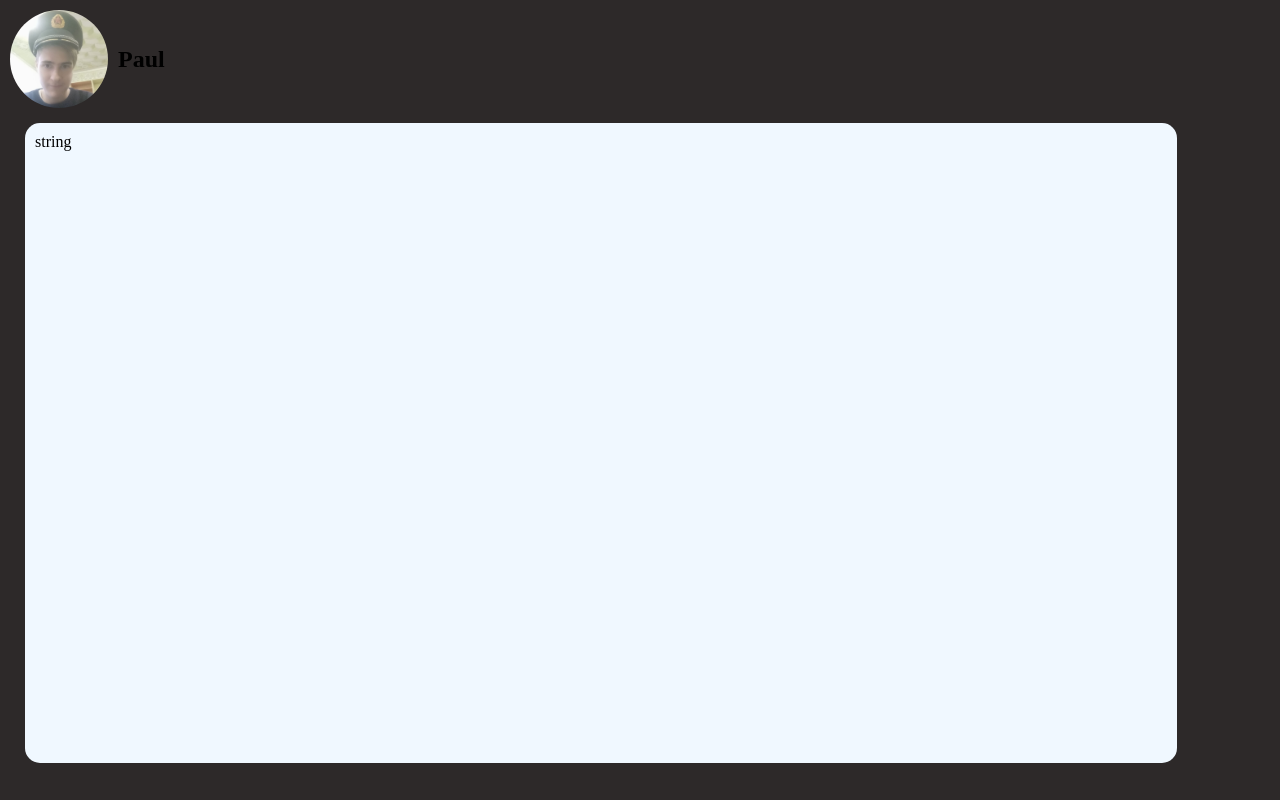
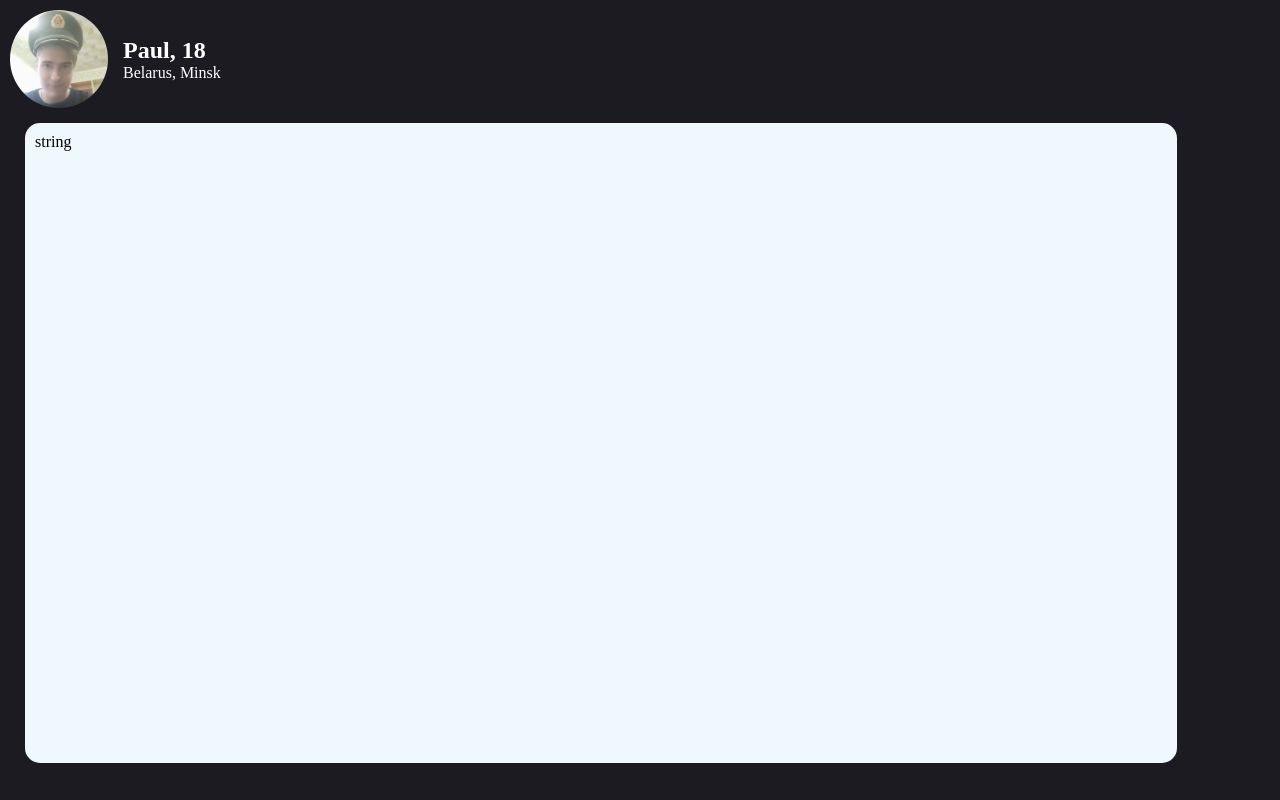
Before and after one commit to beseir/date-app-client, a React (Vite) app: page / in a window 1280 px wide. Built offline with nearby package versions, Linux system fonts and the light colour scheme.

Commit message:
change card design

```diff
--- a/src/components/Match.tsx
+++ b/src/components/Match.tsx
@@ -6,25 +6,18 @@ import {Profile} from "./Profile.tsx";
 import React from "react";
 
 export const Match = () => {
-    function getRandomColor(): string {
-        const letters = '0123456789ABCDEF';
-        let color = '#';
-        for (let i = 0; i < 6; i++) {
-            color += letters[Math.floor(Math.random() * 16)];
-        }
-        return color;
-    }
+
 
     const settings = {
         easing:"ease",
-        //vertical:true,
+        verticalSwiping: true,
         //fade:"true",
         arrows: false,
         infinite: false,
         speed: 300,
         slidesToShow: 1,
         slidesToScroll: 1,
-    };
+    }
     const images:string[] = [
         './pasha/photo_2023-09-28_22-02-49.jpg',
         './pasha/photo_2024-01-06_19-46-53.jpg',
@@ -43,8 +36,8 @@ export const Match = () => {
         return{
             profileImageURL: getRandomImage(),
             description: "string",
-            username: "Paul",
-            bgColor: "#2d2929",
+            username: "Paul, 18",
+            bgColor: "#1c1b22",
         }
 
     }
--- a/src/components/Profile.tsx
+++ b/src/components/Profile.tsx
@@ -15,11 +15,15 @@ export const Profile: React.FC<UserProfile> =  ({data:{username, bgColor, profil
         <div className={"profile"} style={{backgroundColor:bgColor}} >
             <div className={"profile-header"}>
                 <img src={profileImageURL} alt={"profile picture"} className={"profile-image"}/>
-                <h2 className={"username-text"}>{username}</h2>
+                <div className={"user-info"}>
+                    <h2 className={"username-text"}>{username}</h2>
+                    <p>Belarus, Minsk</p>
+                </div>
+
             </div>
 
 
-            <div className={"profile-card"} >{description}</div>
+            <div className={"profile-card"}>{description}</div>
         </div>
     );
 };
--- a/src/main.tsx
+++ b/src/main.tsx
@@ -4,8 +4,6 @@ import App from './App.tsx'
 
 ReactDOM.createRoot(document.getElementById('root')!).render(
     <React.StrictMode>
-
             <App/>
-
     </React.StrictMode>,
 )
--- a/src/styles/Profile.css
+++ b/src/styles/Profile.css
@@ -11,15 +11,19 @@
     object-fit: cover;
 }
 .username-text{
-    text-align: center;
+
+}
+.user-info{
     align-content: center;
-    padding: 10px;
+    padding: 15px;
+    text-align: left;
 }
 .description-text{
     text-align: center;
 }
 .profile-header{
     display: flex;
+    color:white;
 }
 .profile-card{
     background-color: aliceblue;
```
